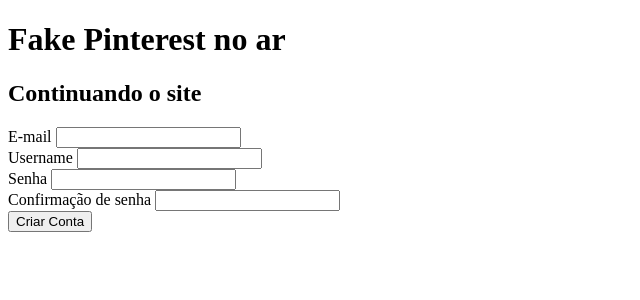
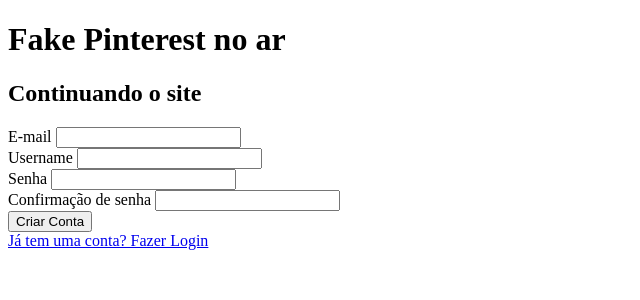
Before and after one commit to JulioFigueiredo/Projeto_Pinterest, a Flask app: page /criarconta in a window 1280 px wide. Shown: the top 300 px of the page, without its empty margins (0-640 px from the left). Run offline with Flask 3, Linux system fonts and the light colour scheme.

Commit message:
feat: add navigation to homepage

```diff
--- a/fakepinterest/templates/criarconta.html
+++ b/fakepinterest/templates/criarconta.html
@@ -28,4 +28,7 @@
         {{ form.botao_confirmacao() }}
     </div>
     </form>
+
+    <a href="{{url_for('homepage')}}">Já tem uma conta? Fazer Login</a>
+
 {% endblock %}
```
